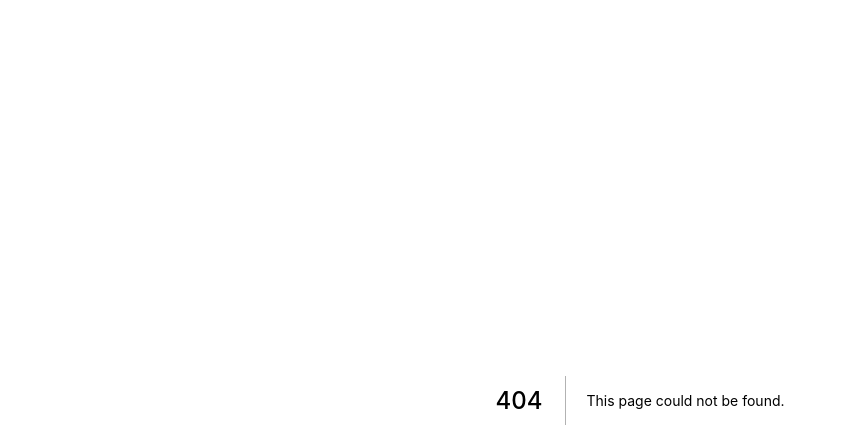
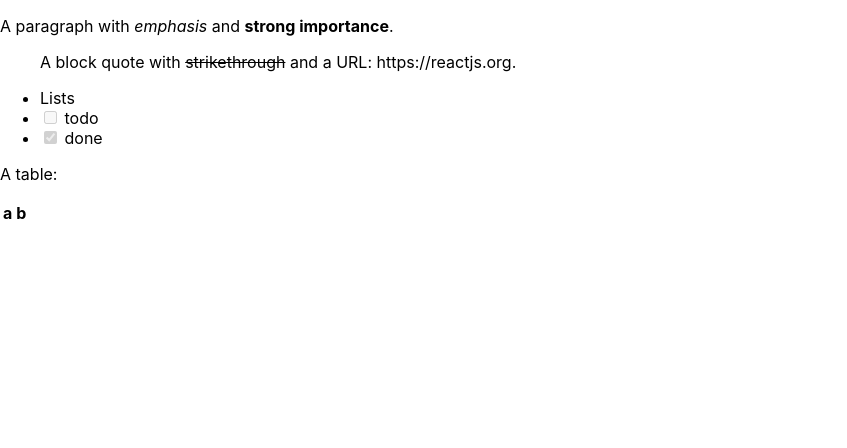
Before and after one commit to mackbowes/next-rg-docs, a Next.js app: page /renderTest in a window 1280 px wide. Before the commit this address had no page. Shown: the top 448 px of the page, without its empty margins (0-847 px from the left). Built offline with nearby package versions, Linux system fonts and the light colour scheme.

Commit message:
Added one version of markdown rendering lib

```diff
--- a/pages/index.js
+++ b/pages/index.js
@@ -1,5 +1,4 @@
 import Head from 'next/head';
-import Image from 'next/image';
 import styles from '../styles/Home.module.css';
 
 export default function Home() {
--- /dev/null
+++ b/pages/lead-a-raid.md
@@ -0,0 +1,12 @@
+A paragraph with _emphasis_ and **strong importance**.
+
+> A block quote with ~strikethrough~ and a URL: https://reactjs.org.
+
+- Lists
+- [ ] todo
+- [x] done
+
+A table:
+
+| a   | b   |
+| --- | --- |
--- /dev/null
+++ b/pages/renderTest.js
@@ -0,0 +1,26 @@
+import React from 'react';
+import ReactMarkdown from 'react-markdown';
+import remarkGfm from 'remark-gfm';
+//import text from './lead-a-raid.md';
+
+export default function renderTest() {
+  const markdown = `A paragraph with *emphasis* and **strong importance**.
+
+  > A block quote with ~strikethrough~ and a URL: https://reactjs.org.
+
+  * Lists
+  * [ ] todo
+  * [x] done
+
+  A table:
+
+  | a | b |
+  | - | - |
+  `;
+
+  return (
+    <div>
+      <ReactMarkdown children={markdown} remarkPlugins={[remarkGfm]} />
+    </div>
+  );
+}
```
Also changed, not shown: package.json (+8 -2 lines), 1 other file (tests, documents, lock files or other folders).
